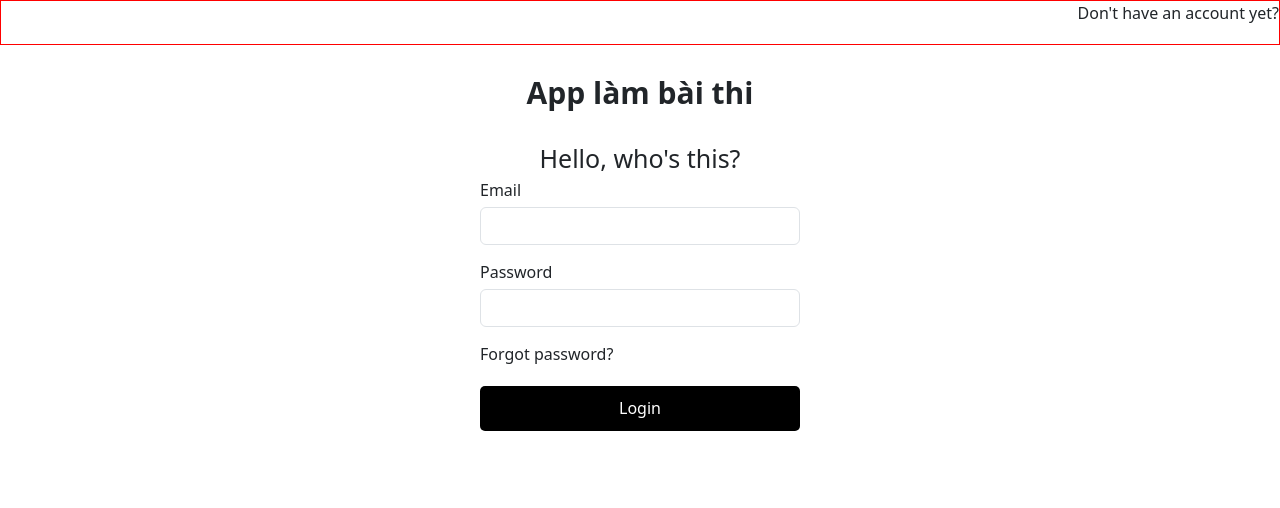
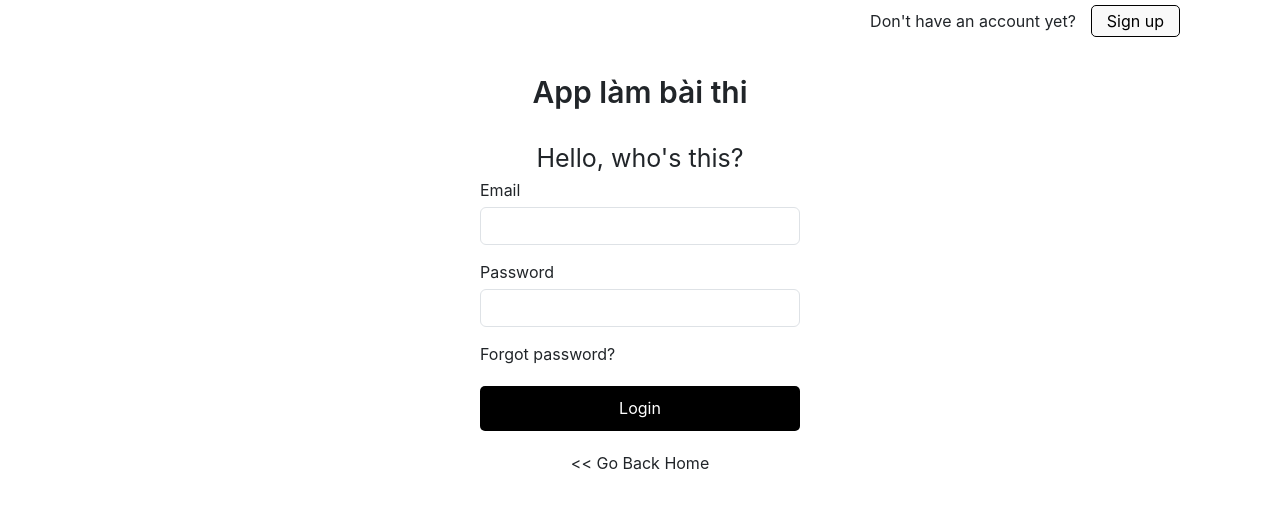
Before and after one commit to phangkhandev/demo-react, a React (Create React App) app: page /login in a window 1280 px wide. Shown: the top 508 px of the page. Built offline with nearby package versions, Linux system fonts and the light colour scheme.

Commit message:
API Login

```diff
--- /dev/null
+++ b/src/Layout.js
@@ -0,0 +1,47 @@
+import { Routes, Route } from 'react-router-dom';
+import App from './App';
+import User from './components/User/User';
+import Admin from './components/Admin/Admin';
+import HomePage from './components/Home/HomePage';
+import ManageUser from './components/Admin/Content/ManageUser';
+import DashBoard from './components/Admin/Content/Dashboard';
+import Login from './components/Auth/Login';
+import { ToastContainer } from 'react-toastify';
+import 'react-toastify/dist/ReactToastify.css';
+
+const Layout = (props) => {
+    return (
+        <>
+            <Routes>
+                <Route path="/" element={<App />} >
+                    <Route index element={<HomePage />} />
+                    <Route path="users" element={<User />} />
+                </Route>
+
+                <Route path="/admin" element={<Admin />} >
+                    <Route index element={<DashBoard />} />
+                    <Route path="manage-users" element={<ManageUser />} />
+                </Route>
+
+                <Route path="/login" element={<Login />} />
+
+            </Routes>
+
+            <ToastContainer
+                position="top-right"
+                autoClose={5000}
+                hideProgressBar={false}
+                newestOnTop={false}
+                closeOnClick
+                rtl={false}
+                pauseOnFocusLoss
+                draggable
+                pauseOnHover
+                theme="light"
+            />
+            <ToastContainer />
+        </>
+    )
+}
+
+export default Layout;
--- a/src/components/Admin/Admin.js
+++ b/src/components/Admin/Admin.js
@@ -3,8 +3,8 @@ import "./Admin.scss";
 import { FaBars } from 'react-icons/fa';
 import { useState } from "react";
 import { Outlet } from "react-router-dom";
-import { ToastContainer, toast } from 'react-toastify';
-import 'react-toastify/dist/ReactToastify.css';
+
+
 
 const Admin = (props) => {
     const [collapsed, setcollapsed] = useState(false);
@@ -22,19 +22,7 @@ const Admin = (props) => {
                 </div>
             </div>
 
-            <ToastContainer
-                position="top-right"
-                autoClose={5000}
-                hideProgressBar={false}
-                newestOnTop={false}
-                closeOnClick
-                rtl={false}
-                pauseOnFocusLoss
-                draggable
-                pauseOnHover
-                theme="light"
-            />
-            <ToastContainer />
+
         </div>
     )
 }
--- a/src/components/Admin/Content/ManageUser.js
+++ b/src/components/Admin/Content/ManageUser.js
@@ -40,7 +40,6 @@ const ManageUser = (props) => {
     const fetchListUsersWithPaginate = async (page) => {
         let res = await getUserWithPaginate(page, LIMIT_USER);
         if (res.EC === 0) {
-            console.log('check data', res.DT)
             setListUsers(res.DT.users)
             setPageCount(res.DT.totalPages)
         }
--- a/src/components/Auth/Login.js
+++ b/src/components/Auth/Login.js
@@ -1,18 +1,34 @@
 import { useState } from 'react';
 import './Login.scss';
+import { useNavigate } from 'react-router-dom';
+import { postLogin } from '../../services/apiService';
+import { toast } from 'react-toastify';
 
 const Login = (props) => {
     const [email, setEmail] = useState("");
     const [password, setPassword] = useState("");
+    const navigate = useNavigate();
 
-    const handleLogin = () => {
-        alert('me')
+    const handleLogin = async () => {
+        //validate
+
+        //submit apis
+        let data = await postLogin(email, password);
+        if (data && data.EC === 0) {
+            toast.success(data.EM);
+            navigate('/');
+        }
+
+        if (data && data.EC !== 0) {
+            toast.error(data.EM)
+        }
     }
 
     return (
         <div className="login-container">
             <div className='header'>
-                Don't have an account yet?
+                <span>Don't have an account yet?</span>
+                <button>Sign up</button>
             </div>
             <div className='title col-3 mx-auto'>
                 App làm bài thi
@@ -47,6 +63,14 @@ const Login = (props) => {
                     >
                         Login
                     </button>
+                    <div className='text-center'>
+                        <span
+                            className='back'
+                            onClick={() => navigate('/')}
+                        >
+                            &#60;&#60; Go Back Home
+                        </span>
+                    </div>
                 </div>
             </div>
         </div>
--- a/src/components/Auth/Login.scss
+++ b/src/components/Auth/Login.scss
@@ -2,8 +2,19 @@
     .header {
         height: 45px;
         text-align: right;
+        padding: 5px 100px 0 100px;
 
-        border: 1px solid red;
+        button {
+            padding: 3px 15px;
+            margin-left: 15px;
+            background: #f9f9f9;
+            border: 1px solid;
+            border-radius: 5px;
+
+            &:hover {
+                background-color: white;
+            }
+        }
     }
 
     .title {
@@ -33,5 +44,9 @@
             background: black;
             margin: 20px 0;
         }
+
+        .back {
+            cursor: pointer;
+        }
     }
 }
--- a/src/index.js
+++ b/src/index.js
@@ -1,37 +1,19 @@
 import React from 'react';
 import ReactDOM from 'react-dom/client';
-import App from './App';
 import reportWebVitals from './reportWebVitals';
 import { Provider } from 'react-redux';
 import store from './redux/store';
 import 'bootstrap/dist/css/bootstrap.min.css';
-import { BrowserRouter, Routes, Route } from 'react-router-dom';
-import User from './components/User/User';
-import Admin from './components/Admin/Admin';
-import HomePage from './components/Home/HomePage';
-import ManageUser from './components/Admin/Content/ManageUser';
-import DashBoard from './components/Admin/Content/Dashboard';
-import Login from './components/Auth/Login';
+import { BrowserRouter } from 'react-router-dom';
+import Layout from './Layout';
+
 
 const root = ReactDOM.createRoot(document.getElementById('root'));
 root.render(
   <Provider store={store}>
     {/* <React.StrictMode> */}
     <BrowserRouter>
-      <Routes>
-        <Route path="/" element={<App />} >
-          <Route index element={<HomePage />} />
-          <Route path="users" element={<User />} />
-        </Route>
-
-        <Route path="/admin" element={<Admin />} >
-          <Route index element={<DashBoard />} />
-          <Route path="manage-users" element={<ManageUser />} />
-        </Route>
-
-        <Route path="/login" element={<Login />} />
-
-      </Routes>
+      <Layout />
     </BrowserRouter>
     {/* </React.StrictMode> */}
   </Provider>
--- a/src/services/apiService.js
+++ b/src/services/apiService.js
@@ -33,4 +33,8 @@ const getUserWithPaginate = (page, limit) => {
     return axios.get(`api/v1/participant?page=${page}&limit=${limit}`);
 }
 
-export { postCreateNewUser, getAllUsers, putUpdateUser, deleteUser, getUserWithPaginate };
+const postLogin = (email, password) => {
+    return axios.post(`api/v1/login`, { email, password });
+}
+
+export { postCreateNewUser, getAllUsers, putUpdateUser, deleteUser, getUserWithPaginate, postLogin };
```
